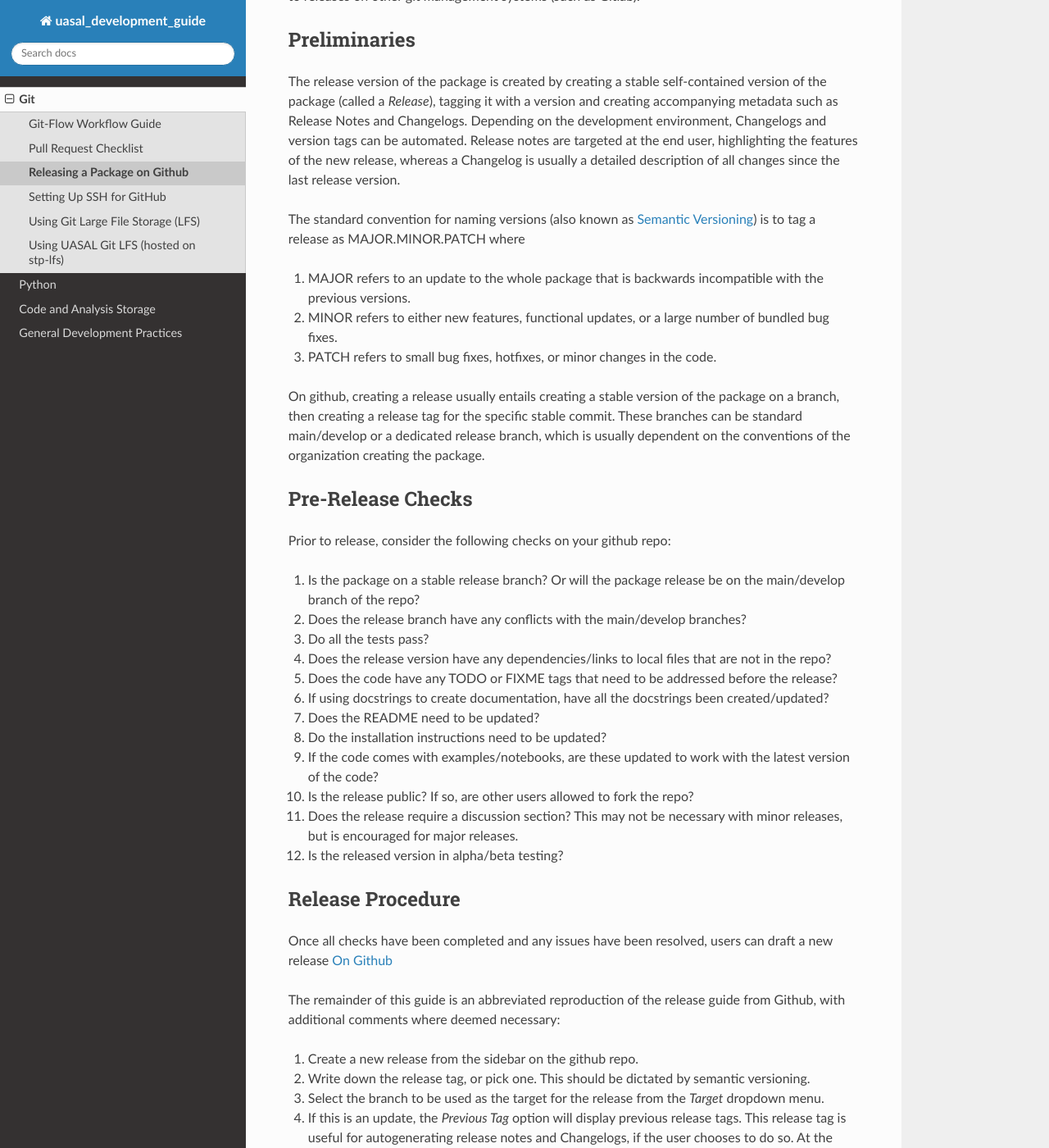
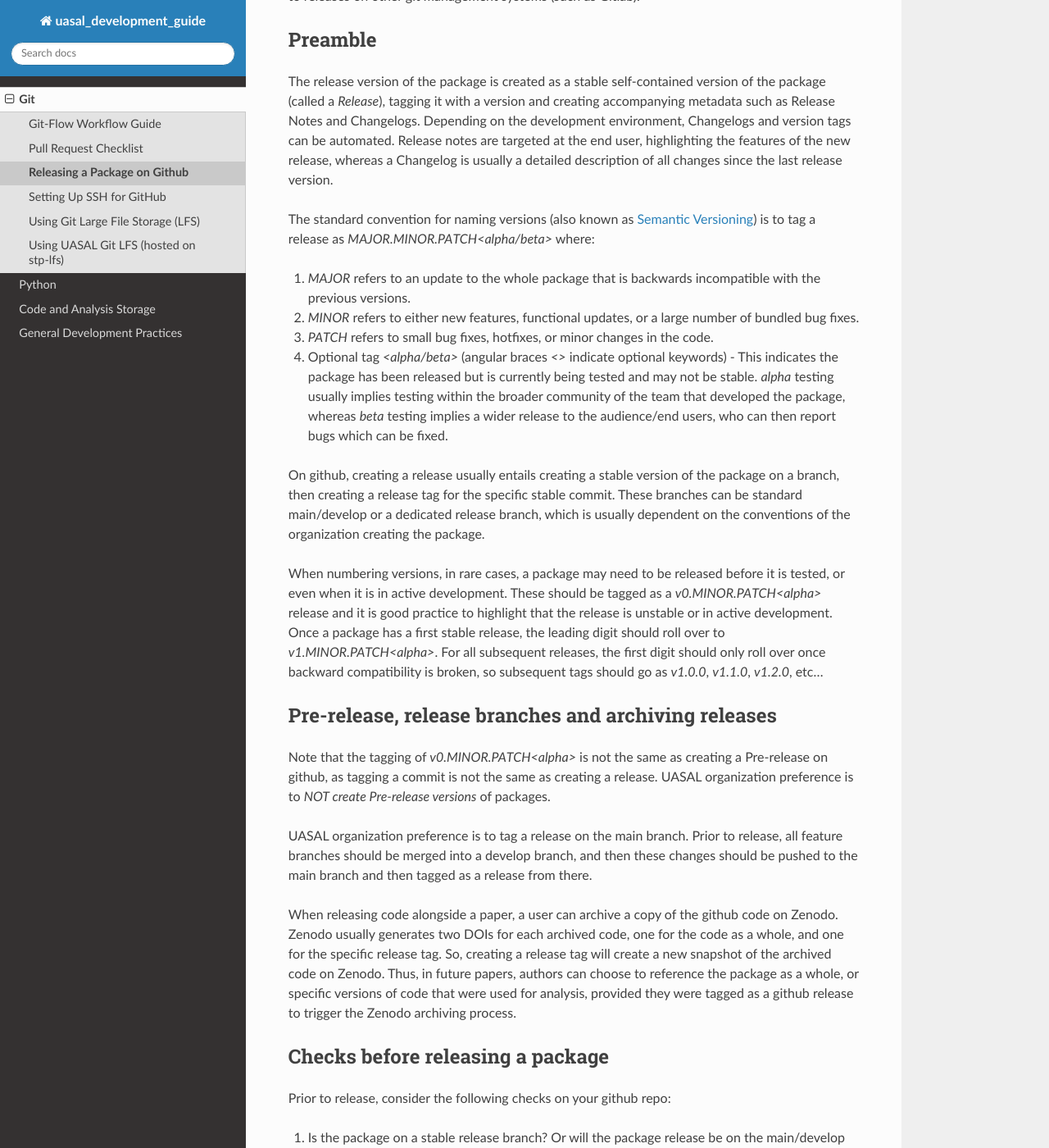
Before and after one commit to uasal/uasal_development_guide, a Sphinx documentation site: the page built from source/git/git_package_release_guide.rst, in a window 1280 px wide and 1400 px high, scrolled down 248 px. Shown: the whole window at 82% size. Built offline with Sphinx 7.4.7 and the Read the Docs theme 3.1.0, drawn with Linux system fonts in a browser that asks for light colours; some of the changed text lies outside the part shown.

Commit message:
Addressed requested changes on the PR

```diff
--- a/source/git/git_package_release_guide.rst
+++ b/source/git/git_package_release_guide.rst
@@ -3,21 +3,33 @@ Releasing a Package on Github
 
 This guide details the pre release checks to undertake before releasing a package on github, and the actual release process on github. The guide requires no prior knowledge of creating software releases on Github. While this guide is developed for Github, the ideas themselves can be applied to releases on other git management systems (such as Gitlab).
 
-Preliminaries
-~~~~~~~~~~~~~
+Preamble
+~~~~~~~~
 
-The release version of the package is created by creating a stable self-contained version of the package (called a *Release*), tagging it with a version and creating accompanying metadata such as Release Notes and Changelogs. Depending on the development environment, Changelogs and version tags can be automated. Release notes are targeted at the end user, highlighting the features of the new release, whereas a Changelog is usually a detailed description of all changes since the last release version.
+The release version of the package is created as a stable self-contained version of the package (called a *Release*), tagging it with a version and creating accompanying metadata such as Release Notes and Changelogs. Depending on the development environment, Changelogs and version tags can be automated. Release notes are targeted at the end user, highlighting the features of the new release, whereas a Changelog is usually a detailed description of all changes since the last release version.
 
-The standard convention for naming versions (also known as `Semantic Versioning <https://semver.org/>`__) is to tag a release as MAJOR.MINOR.PATCH where
+The standard convention for naming versions (also known as `Semantic Versioning <https://semver.org/>`__) is to tag a release as `MAJOR.MINOR.PATCH<alpha/beta>` where:
 
-1. MAJOR refers to an update to the whole package that is backwards incompatible with the previous versions.
-2. MINOR refers to either new features, functional updates, or a large number of bundled bug fixes.
-3. PATCH refers to small bug fixes, hotfixes, or minor changes in the code.
+1. `MAJOR` refers to an update to the whole package that is backwards incompatible with the previous versions.
+2. `MINOR` refers to either new features, functional updates, or a large number of bundled bug fixes.
+3. `PATCH` refers to small bug fixes, hotfixes, or minor changes in the code.
+4. Optional tag `<alpha/beta>` (angular braces `<>` indicate optional keywords) - This indicates the package has been released but is currently being tested and may not be stable. `alpha` testing usually implies testing within the broader community of the team that developed the package, whereas `beta` testing implies a wider release to the audience/end users, who can then report bugs which can be fixed.
 
 On github, creating a release usually entails creating a stable version of the package on a branch, then creating a release tag for the specific stable commit. These branches can be standard main/develop or a dedicated release branch, which is usually dependent on the conventions of the organization creating the package.
 
-Pre-Release Checks
-~~~~~~~~~~~~~~~~~~
+When numbering versions, in rare cases, a package may need to be released before it is tested, or even when it is in active development. These should be tagged as a `v0.MINOR.PATCH<alpha>` release and it is good practice to highlight that the release is unstable or in active development. Once a package has a first stable release, the leading digit should roll over to `v1.MINOR.PATCH<alpha>`. For all subsequent releases, the first digit should only roll over once backward compatibility is broken, so subsequent tags should go as `v1.0.0`, `v1.1.0`, `v1.2.0`, etc...
+
+Pre-release, release branches and archiving releases
+~~~~~~~~~~~~~~~~~~~~~~~~~~~~~~~~~~~~~~~~~~~~~~~~~~~~
+
+Note that the tagging of `v0.MINOR.PATCH<alpha>` is not the same as creating a Pre-release on github, as tagging a commit is not the same as creating a release. UASAL organization preference is to *NOT create Pre-release versions* of packages.
+
+UASAL organization preference is to tag a release on the main branch. Prior to release, all feature branches should be merged into a develop branch, and then these changes should be pushed to the main branch and then tagged as a release from there.
+
+When releasing code alongside a paper, a user can archive a copy of the github code on Zenodo. Zenodo usually generates two DOIs for each archived code, one for the code as a whole, and one for the specific release tag. So, creating a release tag will create a new snapshot of the archived code on Zenodo. Thus, in future papers, authors can choose to reference the package as a whole, or specific versions of code that were used for analysis, provided they were tagged as a github release to trigger the Zenodo archiving process.
+
+Checks before releasing a package
+~~~~~~~~~~~~~~~~~~~~~~~~~~~~~~~~~
 
 Prior to release, consider the following checks on your github repo:
 
@@ -25,14 +37,15 @@ Prior to release, consider the following checks on your github repo:
 2. Does the release branch have any conflicts with the main/develop branches?
 3. Do all the tests pass?
 4. Does the release version have any dependencies/links to local files that are not in the repo?
-5. Does the code have any TODO or FIXME tags that need to be addressed before the release?
-6. If using docstrings to create documentation, have all the docstrings been created/updated?
-7. Does the README need to be updated?
-8. Do the installation instructions need to be updated?
-9. If the code comes with examples/notebooks, are these updated to work with the latest version of the code?
-10. Is the release public? If so, are other users allowed to fork the repo?
-11. Does the release require a discussion section? This may not be necessary with minor releases, but is encouraged for major releases.
-12. Is the released version in alpha/beta testing?
+5. Are the installation instructions detailed, with the pre-requisites specified in the pyproject.toml file?
+6. Does the code have any TODO or FIXME tags that need to be addressed before the release?
+7. If using docstrings to create documentation, have all the docstrings been created/updated?
+8. Does the README need to be updated?
+9. Do the installation instructions need to be updated?
+10. If the code comes with examples/notebooks, are these updated to work with the latest version of the code?
+11. Is the release public? If so, are other users allowed to fork the repo?
+12. Does the release require a discussion section? This may not be necessary with minor releases, but is encouraged for major releases.
+13. Is the released version in alpha/beta testing?
 
 Release Procedure
 ~~~~~~~~~~~~~~~~~
@@ -55,4 +68,4 @@ The remainder of this guide is an abbreviated reproduction of the release guide
 After the Release
 ~~~~~~~~~~~~~~~~~
 
-Releases can be edited and deleted, including updating the commit for a specific release tag, if assigned incorrectly, or if hotfixes were implemented after a release was published. While this should be done sparingly, it is a good option to fix any errors/problems with the release.
+While releases can be edited and deleted, edits after a release should be exceedingly rare, as all problems should be caught during the release PR. If there are bugs that were not addressed or found after the release, users should instead prefer to release a new version. *As an organization preference, no UASAL releases should be deleted.*
```
